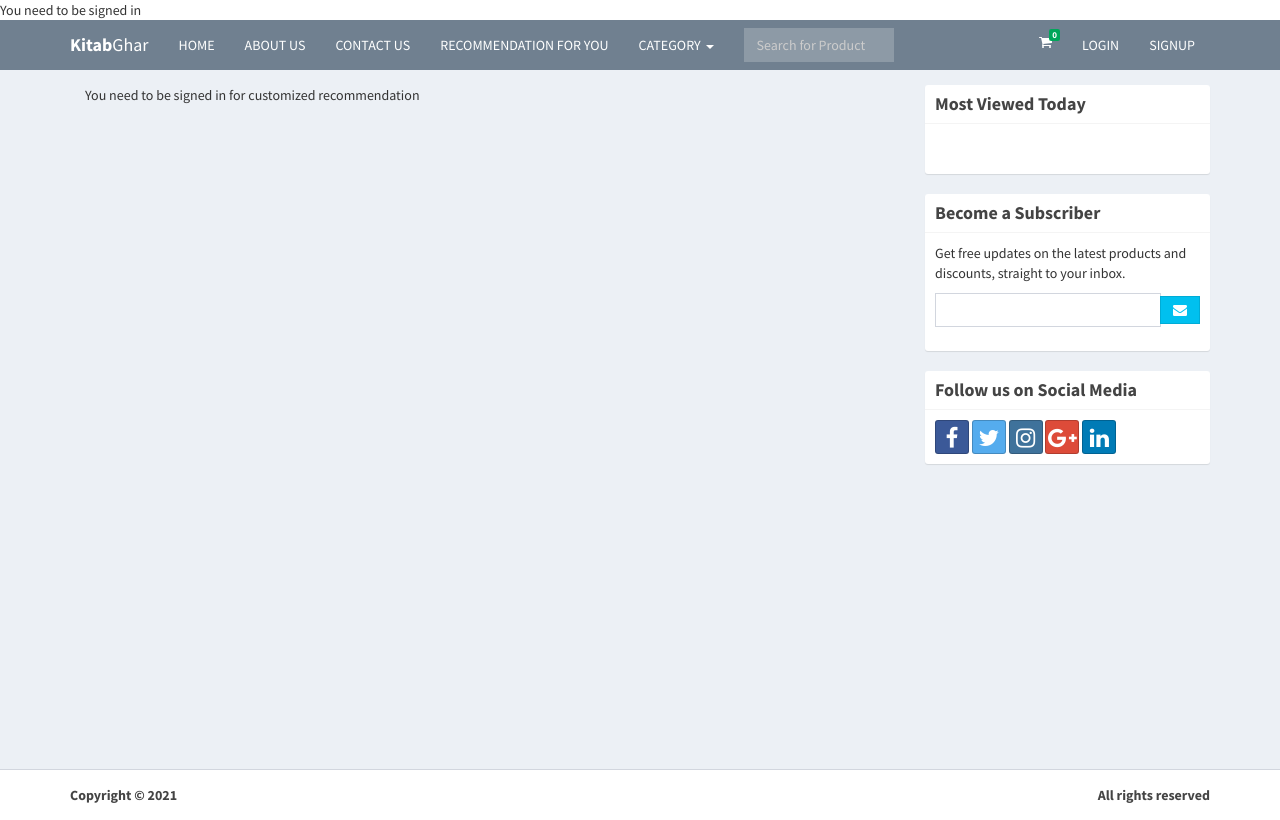
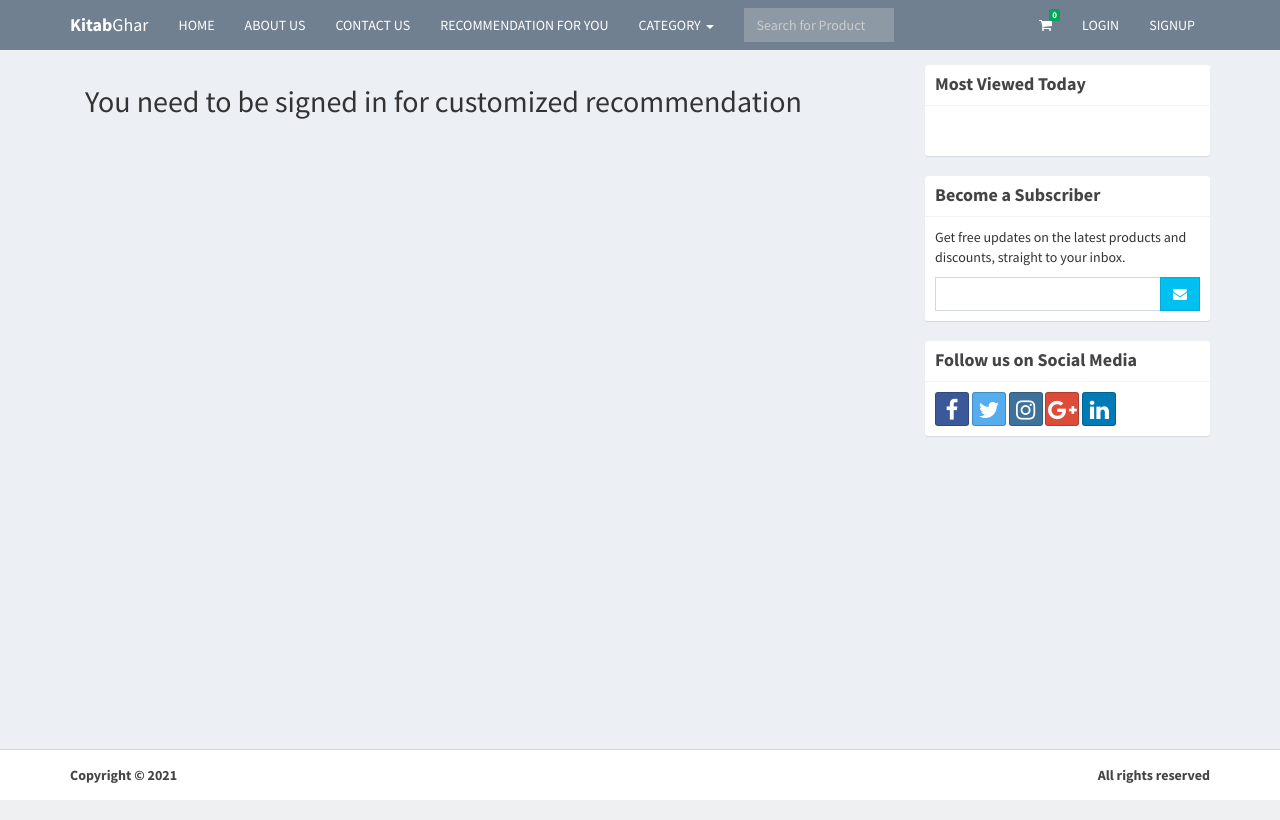
Before and after one commit to aavash07/kitabghar, a PHP site: page /ecommerce/content_recommend_view.php in a window 1280 px wide. Run offline with PHP 8.4, Linux system fonts and the light colour scheme; data comes from the database, SQL or seed files in the repository; some libraries are stand-ins or nearby versions.

Commit message:
Added prompt for sign in2

```diff
--- a/content_recommend.php
+++ b/content_recommend.php
@@ -18,8 +18,6 @@
     foreach ($stmtInterest as $interest){
         $user_interest[] = $interest['name'];
     }
-}else{
-    echo "You need to be signed in";
 }
 
 $engine = new ContentBasedRecommend($user_interest, $objects);
--- a/content_recommend_view.php
+++ b/content_recommend_view.php
@@ -65,7 +65,7 @@
                             $limit++;
                             }
                         }else{
-                            echo "You need to be signed in for customized recommendation";
+                            echo "<h2>You need to be signed in for customized recommendation</h2>";
                         }
                         ?>
 
```
